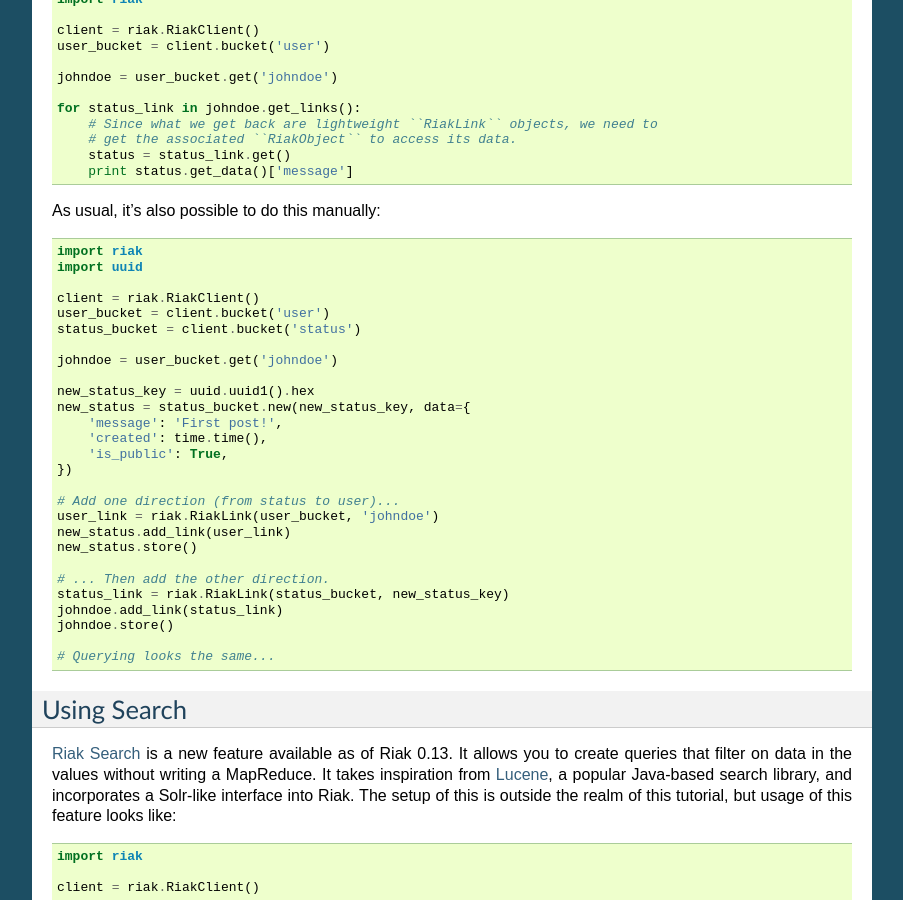
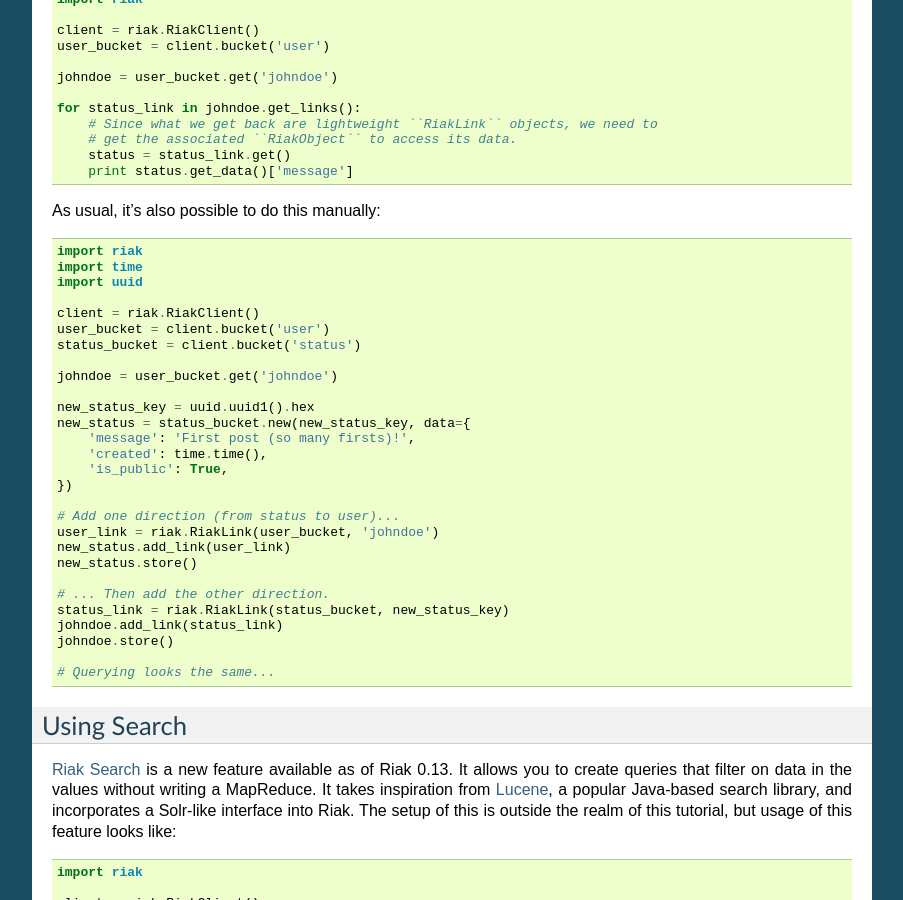
Before and after one commit to basho/riak-python-client, a Sphinx documentation site: the page built from docs/tutorial.rst, in a window 1280 px wide and 900 px high, scrolled down 5292 px. Shown: the whole window, without its empty margins (198-1101 px from the left). Built offline with Sphinx 7.4.7, drawn with Linux system fonts in a browser that asks for light colours.

Commit message:
Partially fix this example: add missing 'import time'

```diff
--- a/docs/tutorial.rst
+++ b/docs/tutorial.rst
@@ -359,6 +359,7 @@ Fetching the data is equally simple::
 As usual, it's also possible to do this manually::
 
   import riak
+  import time
   import uuid
 
   client = riak.RiakClient()
@@ -369,7 +370,7 @@ As usual, it's also possible to do this manually::
 
   new_status_key = uuid.uuid1().hex
   new_status = status_bucket.new(new_status_key, data={
-      'message': 'First post!',
+      'message': 'First post (so many firsts)!',
       'created': time.time(),
       'is_public': True,
   })
```
